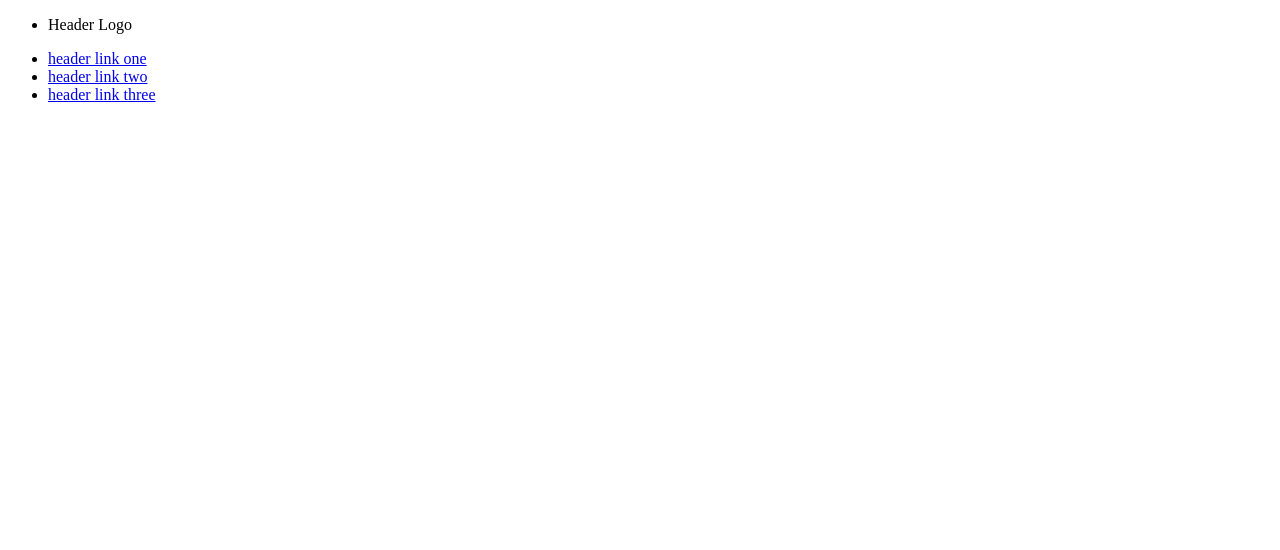
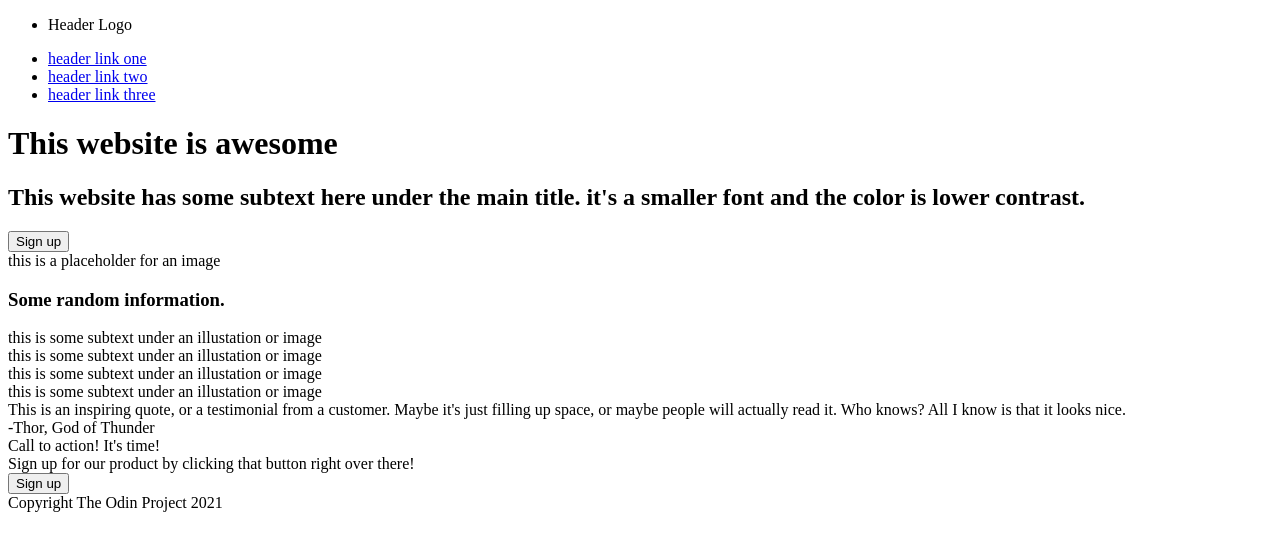
Before and after one commit to lambdaphon/landing-page, a plain HTML site: page index.html in a window 1280 px wide. Drawn offline with Linux system fonts and the light colour scheme.

Commit message:
Add content to index.html

```diff
--- a/index.html
+++ b/index.html
@@ -19,7 +19,47 @@
         </ul>
     </div>
     <div class="hero">
-
+        <div class="hero-main">
+            <h1> This website is awesome</h1>
+            <h2> This website has some subtext here under the main title. it's a smaller font and the color is lower contrast.</h2>
+            <button type="button">Sign up</button>
+        </div>
+        <div class="image-placeholder">this is a placeholder for an image</div>
+    </div>
+    <div class="info">
+        <h3>Some random information.</h3>
+        <div class="info1">
+            <div class="info-img-placeholder"></div>
+            this is some subtext under an illustation or image
+        </div>
+        <div class="info2">
+            <div class="info-img-placeholder"></div>
+            this is some subtext under an illustation or image
+        </div>
+        <div class="info3">
+            <div class="info-img-placeholder"></div>
+            this is some subtext under an illustation or image
+        </div>
+        <div class="info4">
+            <div class="info-img-placeholder"></div>
+            this is some subtext under an illustation or image
+        </div>
+    </div>
+    <div class="quotes">
+        <div class="quote-text">This is an inspiring quote, or a testimonial from a customer. Maybe it's just filling up space, or maybe people will actually read it. Who knows? All I know is that it looks nice.</div>
+        <div class="quote-src">-Thor, God of Thunder</div>
+    </div>
+    <div class="call-to-action">
+        <div class="container">
+            <div class="left">
+               <div class="left-main">Call to action! It's time!</div>
+               <div class="left-sub">Sign up for our product by clicking that button right over there!</div>
+            </div>
+            <button type="button">Sign up</button>
+        </div>
+    </div>
+    <div class="footer">
+        Copyright The Odin Project 2021
     </div>
 </body>
 </html>
```
